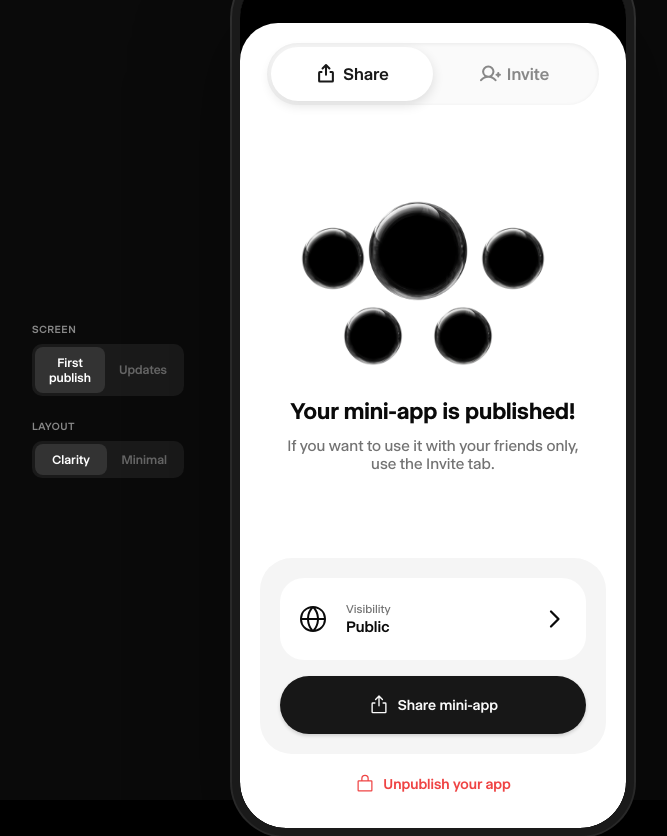
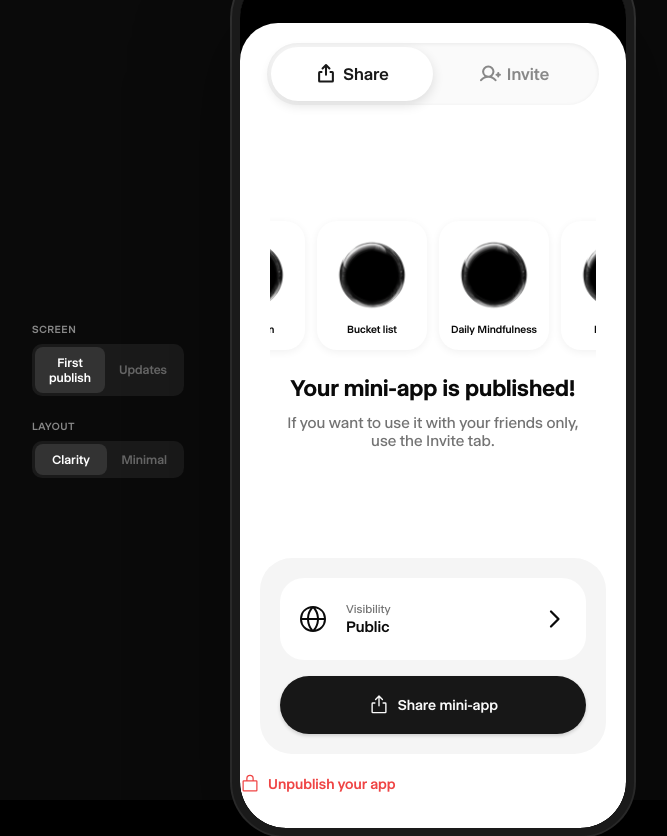
Before and after one commit to joonasvir/Sharing, a React (Vite) app: page / in a window 1280 px wide. Both pictures are taken after a click on the button "Publish". Shown: the whole page, without its empty margins (307-974 px from the left). Built offline with nearby package versions, Linux system fonts and the light colour scheme.

Commit message:
Replace orb cluster with card carousel publish animation

```diff
--- a/src/App.jsx
+++ b/src/App.jsx
@@ -1,4 +1,4 @@
-import { useState, useEffect } from 'react'
+import { useState } from 'react'
 import {
   GlobeSimple,
   LinkSimple,
@@ -12,76 +12,115 @@ import {
   Circle,
 } from '@phosphor-icons/react'
 
-/* ─── Orb Display (animated) ─── */
+/* ─── App Card Carousel (publish animation) ─── */
 
-const SATELLITE_ORBS = [
-  { size: 75, x: 55, y: 30, hue: 210, startX: -120, startY: 0 },    // left
-  { size: 75, x: 235, y: 30, hue: 190, startX: 120, startY: 0 },    // right
-  { size: 70, x: 95, y: 110, hue: 30, startX: -80, startY: 80 },    // bottom-left
-  { size: 70, x: 185, y: 110, hue: 160, startX: 80, startY: 80 },   // bottom-right
+const CAROUSEL_APPS = [
+  { name: 'Collection', hue: 180 },
+  { name: 'Bucket list', hue: 35 },
+  { name: 'Daily Mindfulness', hue: 0, isMain: true },
+  { name: 'Run Club', hue: 280 },
 ]
 
-function OrbDisplay({ published }) {
-  const [animating, setAnimating] = useState(false)
-
-  useEffect(() => {
-    if (published) {
-      // Small delay so initial positions render first
-      const t = requestAnimationFrame(() => setAnimating(true))
-      return () => cancelAnimationFrame(t)
-    } else {
-      setAnimating(false)
-    }
-  }, [published])
-
-  const mainSize = published ? 120 : (published === false ? 120 : 120)
+function AppCarousel({ phase }) {
+  const isCard = phase === 'card'
+  const isRow = phase === 'row' || phase === 'done'
+  const showCards = isCard || isRow
 
   return (
     <div style={{
-      position: 'relative',
-      width: 310,
-      height: published ? 190 : 120,
-      transition: 'height 0.6s cubic-bezier(0.32, 0.72, 0, 1)',
+      width: '100%',
+      overflow: 'hidden',
       display: 'flex',
       justifyContent: 'center',
+      padding: '8px 0',
     }}>
-      {/* Main orb — always present */}
+      <div style={{
+        display: 'flex',
+        alignItems: 'flex-end',
+        justifyContent: 'center',
+        gap: isRow ? 12 : (isCard ? 8 : 0),
+        transition: 'gap 0.6s cubic-bezier(0.32, 0.72, 0, 1)',
+      }}>
+        {CAROUSEL_APPS.map((app) => {
+          const isMain = app.isMain
+
+          let width, padding, bg, shadow, iconSize, labelOpacity, scale, opacity, zIndex
+
+          if (!showCards) {
+            if (isMain) {
+              width = 120; padding = '0'; bg = 'transparent'; shadow = 'none'
+              iconSize = 120; labelOpacity = 0; scale = 1; opacity = 1; zIndex = 1
+            } else {
+              width = 0; padding = '0'; bg = 'transparent'; shadow = 'none'
+              iconSize = 0; labelOpacity = 0; scale = 0; opacity = 0; zIndex = 1
+            }
+          } else if (isCard) {
+            if (isMain) {
+              width = 155; padding = '20px 16px'; bg = '#fff'
+              shadow = '0 4px 24px rgba(0,0,0,0.10)'; iconSize = 100
+              labelOpacity = 1; scale = 1.06; opacity = 1; zIndex = 10
+            } else {
+              width = 110; padding = '16px 12px'; bg = '#fff'
+              shadow = '0 2px 12px rgba(0,0,0,0.06)'; iconSize = 70
+              labelOpacity = 1; scale = 0.92; opacity = 0.9; zIndex = 5
+            }
+          } else {
+            width = 110; padding = '14px 10px'; bg = '#fff'
+            shadow = '0 2px 8px rgba(0,0,0,0.06)'; iconSize = 80
+            labelOpacity = 1; scale = 1; opacity = 1; zIndex = 1
+          }
+
+          return (
+            <div
+              key={app.name}
+              style={{
+                width,
+                flexShrink: 0,
+                padding,
+                background: bg,
+                borderRadius: 20,
+                display: 'flex',
+                flexDirection: 'column',
+                alignItems: 'center',
+                gap: showCards ? 8 : 0,
+                boxShadow: shadow,
+                transform: `scale(${scale})`,
+                opacity,
+                zIndex,
+                overflow: 'hidden',
+                transition: 'all 0.6s cubic-bezier(0.32, 0.72, 0, 1)',
+              }}
+            >
               <img
                 src="/orb.png"
                 alt=""
                 style={{
-          position: published ? 'absolute' : 'relative',
-          width: mainSize,
-          height: mainSize,
+                  width: iconSize,
+                  height: iconSize,
                   borderRadius: '50%',
                   objectFit: 'cover',
-          ...(published && { left: 140, top: 0, transform: 'translateX(-50%)' }),
+                  filter: app.hue !== 0 ? `hue-rotate(${app.hue}deg)` : 'none',
+                  flexShrink: 0,
                   transition: 'all 0.6s cubic-bezier(0.32, 0.72, 0, 1)',
                 }}
               />
-      {/* Satellite orbs */}
-      {SATELLITE_ORBS.map((orb, i) => (
-        <img
-          key={i}
-          src="/orb.png"
-          alt=""
-          style={{
-            position: 'absolute',
-            width: orb.size,
-            height: orb.size,
-            borderRadius: '50%',
-            objectFit: 'cover',
-            filter: `hue-rotate(${orb.hue}deg)`,
-            left: animating ? orb.x : 140 + orb.startX * 0.2,
-            top: animating ? orb.y : 30 + orb.startY * 0.2,
-            transform: 'translateX(-50%)',
-            opacity: published ? (animating ? 1 : 0) : 0,
-            scale: published ? (animating ? '1' : '0.3') : '0.3',
-            transition: `all 0.6s cubic-bezier(0.32, 0.72, 0, 1) ${i * 0.06}s`,
-            pointerEvents: 'none',
-          }}
-        />
-      ))}
+              <span style={{
+                fontSize: isCard && isMain ? 13 : 11,
+                fontWeight: 500,
+                color: '#0a0a0a',
+                textAlign: 'center',
+                whiteSpace: 'nowrap',
+                opacity: labelOpacity,
+                maxHeight: showCards ? 20 : 0,
+                transition: 'all 0.4s ease',
+                overflow: 'hidden',
+              }}>
+                {app.name}
+              </span>
+            </div>
+          )
+        })}
+      </div>
     </div>
   )
 }
@@ -342,9 +381,27 @@ function ShareScreen({ mode }) {
   const [sheetOpen, setSheetOpen] = useState(false)
   const [visibility, setVisibility] = useState('public')
   const [published, setPublished] = useState(false)
+  const [phase, setPhase] = useState(null) // null | 'fading' | 'card' | 'row' | 'done'
   const clarity = mode === 'clarity'
 
   const visibilityLabel = visibility === 'public' ? 'Public' : 'Unlisted'
+  const showPublished = phase === 'done'
+  const contentVisible = phase === null || phase === 'done'
+
+  const handlePublish = () => {
+    setPhase('fading')
+    setTimeout(() => {
+      setPublished(true)
+      setPhase('card')
+    }, 400)
+    setTimeout(() => setPhase('row'), 1100)
+    setTimeout(() => setPhase('done'), 1700)
+  }
+
+  const handleUnpublish = () => {
+    setPublished(false)
+    setPhase(null)
+  }
 
   const handleShare = async () => {
     if (navigator.share) {
@@ -374,22 +431,31 @@ function ShareScreen({ mode }) {
           justifyContent: 'center', padding: clarity ? '0 30px' : '0 40px',
           textAlign: 'center', gap: clarity ? 16 : 25,
         }}>
-          <OrbDisplay published={published} />
-          <div style={{ display: 'flex', flexDirection: 'column', gap: 12, alignItems: 'center' }}>
-            <h1 style={{ fontSize: 24, fontWeight: published ? 700 : 500, lineHeight: '28px', color: '#0a0a0a' }}>
-              {published
+          <AppCarousel phase={phase} />
+          <div style={{
+            display: 'flex', flexDirection: 'column', gap: 12, alignItems: 'center',
+            opacity: contentVisible ? 1 : 0,
+            transition: 'opacity 0.35s ease',
+          }}>
+            <h1 style={{ fontSize: 24, fontWeight: showPublished ? 700 : 500, lineHeight: '28px', color: '#0a0a0a' }}>
+              {showPublished
                 ? 'Your mini-app is published!'
                 : 'Publish your app to share it'}
             </h1>
             <p style={{ fontSize: 16, fontWeight: 400, lineHeight: '18px', color: '#737373', maxWidth: 306 }}>
-              {published
+              {showPublished
                 ? 'If you want to use it with your friends only, use the Invite tab.'
                 : 'None of your app data is shared upon publishing. Other users will see an empty version of your app.'}
             </p>
           </div>
         </div>
 
-        {/* Bottom section */}
+        {/* Bottom section — fades during publish transition */}
+        <div style={{
+          opacity: contentVisible ? 1 : 0,
+          transition: 'opacity 0.35s ease',
+          pointerEvents: contentVisible ? 'auto' : 'none',
+        }}>
           {clarity ? (
             /* ─── Clarity: options + button inside gray area ─── */
             <div style={{
@@ -471,7 +537,7 @@ function ShareScreen({ mode }) {
               )}
 
               <button
-              onClick={() => { published ? handleShare() : setPublished(true) }}
+                onClick={() => { published ? handleShare() : handlePublish() }}
                 style={{
                   width: '100%', background: '#171717', color: '#fafafa',
                   border: 'none', borderRadius: 999, padding: '18px 30px',
@@ -512,7 +578,7 @@ function ShareScreen({ mode }) {
               </button>
 
               <button
-              onClick={() => { published ? handleShare() : setPublished(true) }}
+                onClick={() => { published ? handleShare() : handlePublish() }}
                 style={{
                   width: '100%', background: '#171717', color: '#fafafa',
                   border: 'none', borderRadius: 999, padding: '18px 30px',
@@ -531,7 +597,7 @@ function ShareScreen({ mode }) {
           {/* Unpublish link */}
           {published && (
             <button
-            onClick={() => setPublished(false)}
+              onClick={handleUnpublish}
               style={{
                 background: 'none', border: 'none', cursor: 'pointer',
                 display: 'flex', alignItems: 'center', justifyContent: 'center',
@@ -545,6 +611,7 @@ function ShareScreen({ mode }) {
           )}
 
           {!published && <div style={{ height: 34, flexShrink: 0 }} />}
+        </div>
       </div>
 
       {(!clarity || published) && (
```
Lines whose indentation alone changed are shown as unchanged.
